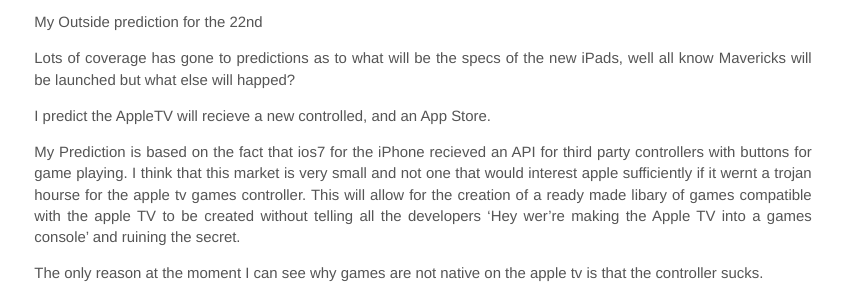
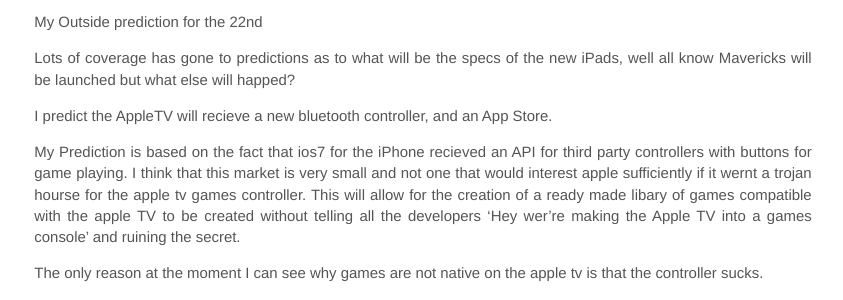
Before and after one commit to astannard/astannard, a Jekyll site: the page built from _posts/2013-10-10-Trojan.markdown, in a window 1280 px wide. Shown: the part 179-479 px from the top of the page, without its empty margins (217-1060 px from the left). Built offline with Jekyll 4.4.1, drawn with Linux system fonts in a browser that asks for light colours; nearby versions of some CDN libraries; some web fonts are replaced; Markdown is read by kramdown in place of the engine named in the settings; comment, search, counter and statistics services are not loaded.

Commit message:
spelling

```diff
--- a/_posts/2013-10-10-Trojan.markdown
+++ b/_posts/2013-10-10-Trojan.markdown
@@ -9,9 +9,9 @@
 
 Lots of coverage has gone to predictions as to what will be the specs of the new iPads, well all know Mavericks will be launched but what else will happed?
 
-I predict the AppleTV will recieve a new controlled, and an App Store.
+I predict the AppleTV will recieve a new bluetooth controller, and an App Store.
 
-My Prediction is based on the fact that ios7 for the iPhone  recieved an API for third party controllers with buttons for game playing. I think that this market is very small and not one that would interest apple sufficiently if it wernt a trojan hourse for the apple tv games controller. This will allow for the creation of a ready made libary of games compatible with the apple TV to be created without telling all the developers 'Hey wer're making the Apple TV into a games console' and ruining the secret.
+My Prediction is based on the fact that ios7 for the iPhone recieved an API for third party controllers with buttons for game playing. I think that this market is very small and not one that would interest apple sufficiently if it wernt a trojan hourse for the apple tv games controller. This will allow for the creation of a ready made libary of games compatible with the apple TV to be created without telling all the developers 'Hey wer're making the Apple TV into a games console' and ruining the secret.
 
 The only reason at the moment I can see why games are not native on the apple tv is that the controller sucks.
 
```
